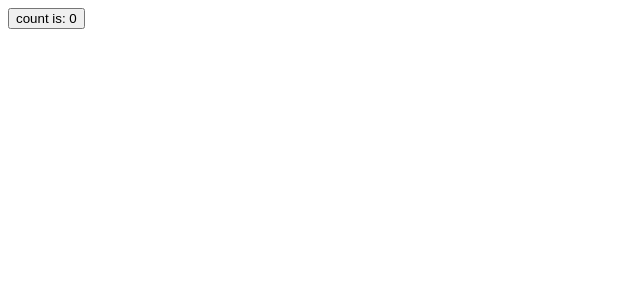
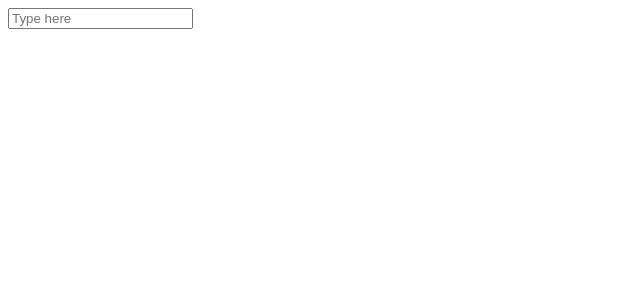
Before and after one commit to ziorye/iae-vue, a Vue app: page / in a window 1280 px wide. Shown: the top 300 px of the page, without its empty margins (0-640 px from the left). Built offline with nearby package versions, Linux system fonts and the light colour scheme.

Commit message:
step-5: Form Bindings (v-bind + v-on)

```diff
--- a/src/App.vue
+++ b/src/App.vue
@@ -1,13 +1,14 @@
 <script setup>
 import { ref } from 'vue'
 
-const count = ref(0)
+const text = ref('')
 
-function increment() {
-  count.value++
+function onInput(e) {
+  text.value = e.target.value
 }
 </script>
 
 <template>
-  <button @click="increment">count is: {{ count }}</button>
+  <input :value="text" @input="onInput" placeholder="Type here">
+  <p>{{ text }}</p>
 </template>
```
